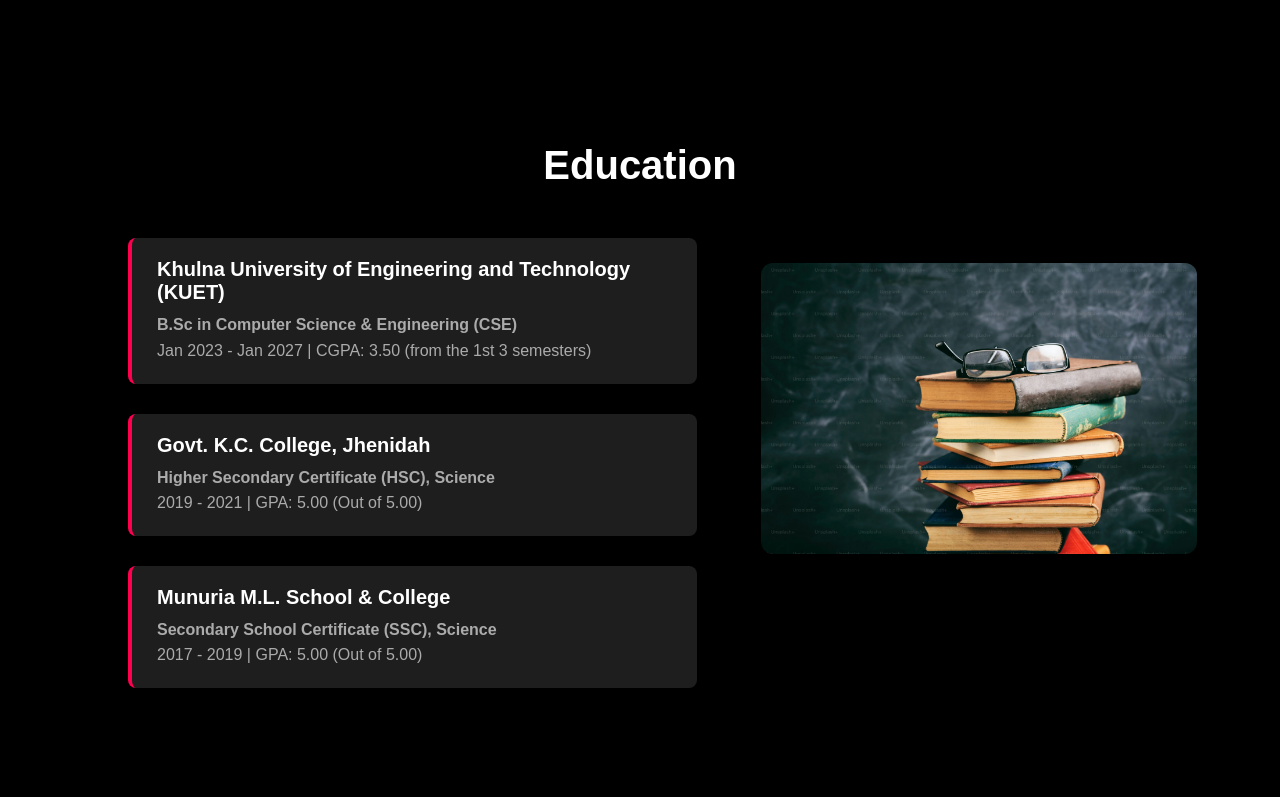
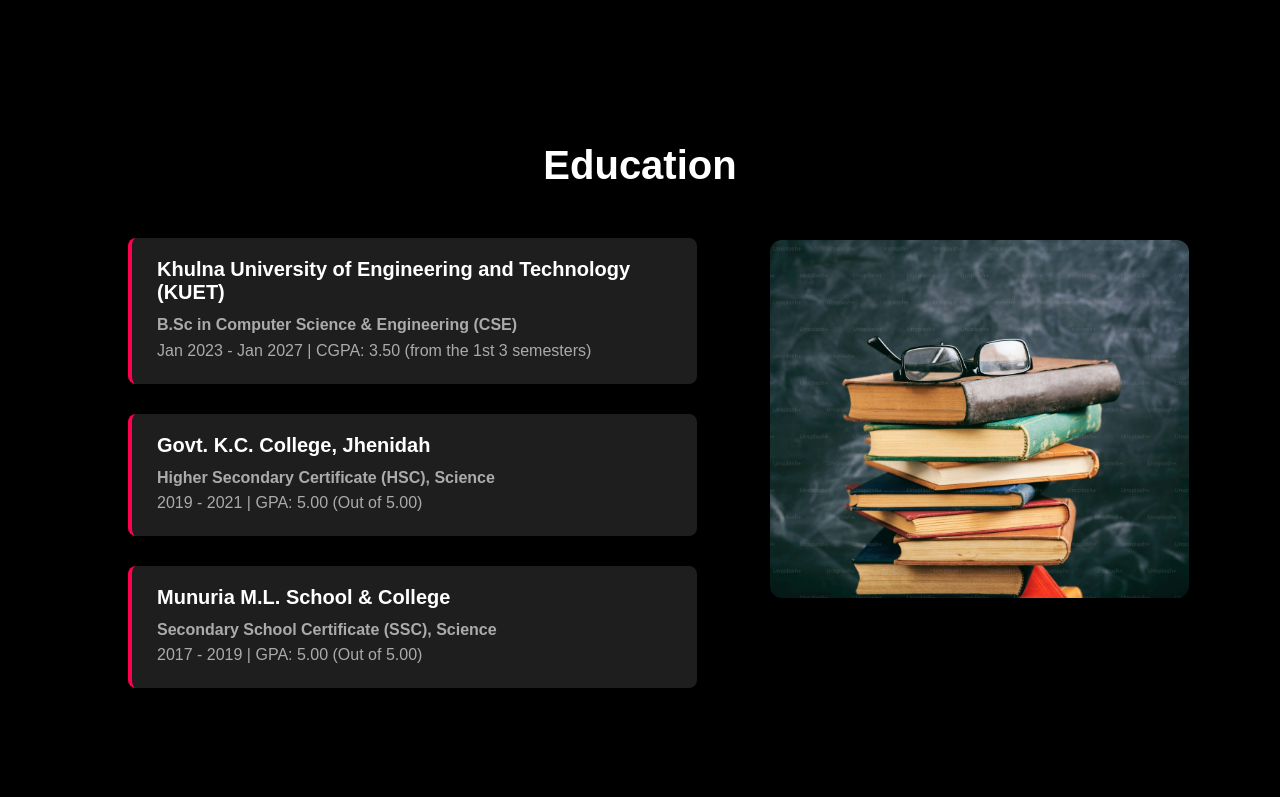
Before and after one commit to akash-kumar-biswas/Portfolio-Website, a PHP site: page / in a window 1280 px wide. Shown: the part 1421-2218 px from the top of the page. Run offline with PHP 8.4, Linux system fonts and the light colour scheme.

Commit message:
modify the education image

```diff
--- a/style.css
+++ b/style.css
@@ -185,13 +185,13 @@ nav ul li a:hover:after{
     align-items: center;
     position: relative;
     left:35px;
-    top: 25px;
+    top: 2px;
 }
 
 .education-image img {
     height: 100%;
-    width: 300%;
-    max-width: 105%;
+    width: auto;
+    max-width: 101%;
     object-fit: cover;
     border-radius: 12px;
 
```
Also changed, not shown: Images/education.jpg.
